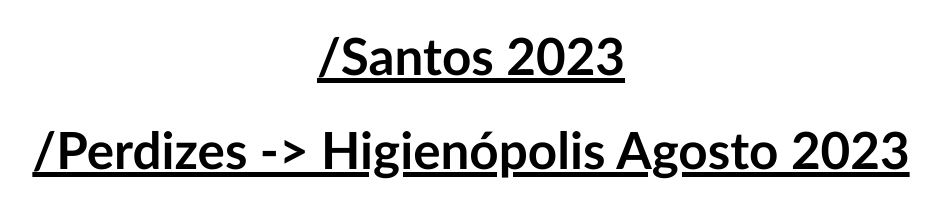
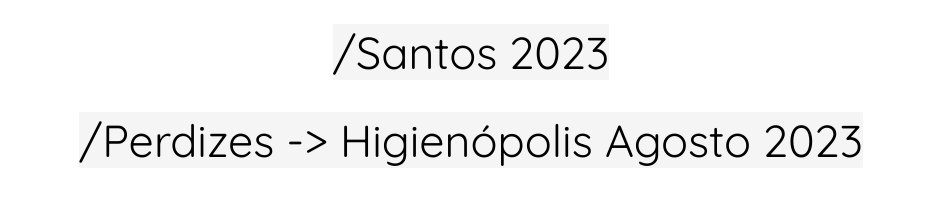
Before and after one commit to edenferreira/fotografia, a plain HTML site: page index.html in a window 1280 px wide. Shown: the whole page, without its empty margins (177-1118 px from the left). Drawn offline with Linux system fonts and the light colour scheme.

Commit message:
Improving link design

```diff
--- a/index.html
+++ b/index.html
@@ -2,15 +2,16 @@
 
 <head>
   <title>Eden Ferreira Fotografia</title>
+  <meta charset="utf-8">
+  <link rel="stylesheet"
+        href="https://fonts.googleapis.com/css?family=Quicksand">
   <style>
     body {
       width: 100%;
       display: flex;
       flex-direction: column;
       align-items: center;
-      font-family: 'Gill Sans', 'Gill Sans MT', Calibri, 'Trebuchet MS', sans-serif;
-      font-size: 4vw;
-      font-weight: bold;
+      font-family: Quicksand, sans-serif;
     }
 
     img {
@@ -20,6 +21,9 @@
     a {
       margin: 16px;
       color: black;
+      text-decoration: none;
+      background: whitesmoke;
+      font-size: 3.5vw;
     }
   </style>
 </head>
```
